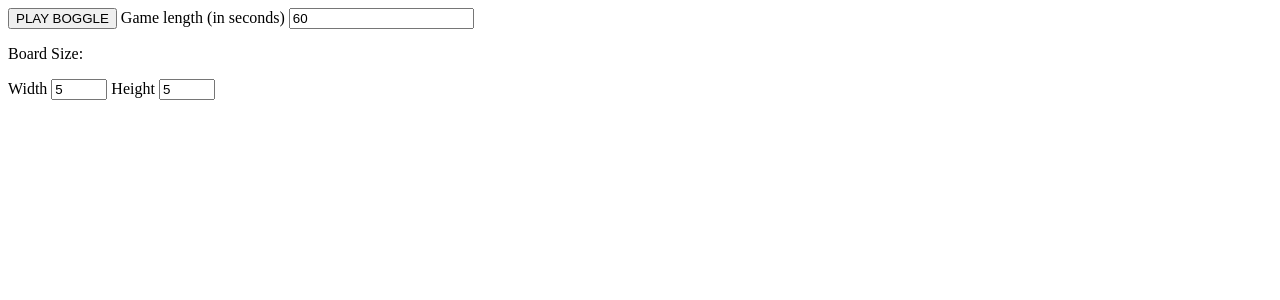
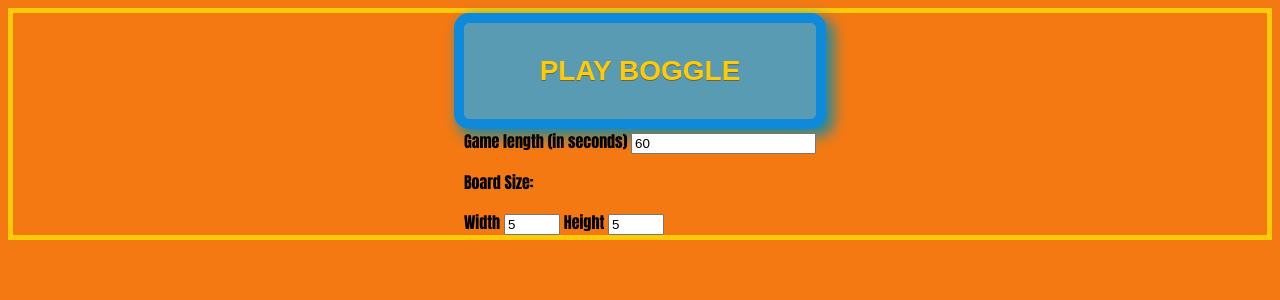
Before and after one commit to DJTwoTone/Flask_Boggle, a Flask app: page / in a window 1280 px wide. Shown: the top 300 px of the page. Run offline with Flask 2, Linux system fonts and the light colour scheme.

Commit message:
still needs styling

```diff
--- a/app.py
+++ b/app.py
@@ -45,14 +45,14 @@ def word_check():
     boggle_board = session['board']
     res = boggle_game.check_valid_word(boggle_board, word)
     # this calls on the global
-    # I'm not really sure why they want us to jsonify this data
     return res
 
 @app.route('/end_game')
 def end_game():
-    game_num = int(request.args['game_num'])
     high_score = int(request.args['high_score'])
     score = int(request.args['score'])
+    game_num = session['game_nums']
+    game_num = game_num + 1
     session['game_nums'] = game_num
     session['high_score'] = high_score
 
--- a/static/app.css
+++ b/static/app.css
@@ -0,0 +1,37 @@
+body {
+    background-color: #F57912;
+    font-family: 'Anton', sans-serif;
+
+}
+
+form {
+    border: 5px #FFCA08 solid;
+    display: flex;
+    align-items: center;
+    justify-content: center;
+    flex-direction: column;
+}
+
+
+.play-boggle {
+	box-shadow: 6px 6px 14px 2px #258999;
+	background-color:#599bb3;
+	border-radius:15px;
+	border:10px solid #0f8adb;
+	display:inline-block;
+	cursor:pointer;
+	color:#FFCA08;
+	font-family:Arial;
+	font-size:28px;
+	font-weight:bold;
+	padding:32px 76px;
+	text-decoration:none;
+	text-shadow:0px 1px 0px #66644a;
+}
+.play-boggle:hover {
+	background-color:#408c99;
+}
+.play-boggle:active {
+	position:relative;
+	top:1px;
+}
--- a/static/app.js
+++ b/static/app.js
@@ -1,7 +1,7 @@
 $guessForm = $('#guessForm');
 $message = $('#msg');
 $score = $('#score');
-$gameNum = $('#gameNum');
+// $gameNum = $('#gameNum');
 $highScore = $('#highScore');
 
 usedWords = []
@@ -61,9 +61,7 @@ async function storeStatsEndGame() {
     } else {
         newHigh = highScore;
     }
-    let game_num = parseInt($gameNum[0].textContent);
 
-    game_num = game_num + 1;
 
-    window.location.assign(`../end_game?high_score=${newHigh}&game_num=${game_num}&score=${currentScore}`);
+    window.location.assign(`../end_game?high_score=${newHigh}&score=${currentScore}`);
 }
--- a/templates/base.html
+++ b/templates/base.html
@@ -5,6 +5,7 @@
     <meta name="viewport" content="width=device-width, initial-scale=1.0">
     <title>{% block title%}{%endblock%}</title>
     <link rel="stylesheet" href="/static/app.css">
+    <link href="https://fonts.googleapis.com/css2?family=Anton&display=swap" rel="stylesheet">
 </head>
 <body>
     {% block content%} {% endblock %}
--- a/templates/endgame.html
+++ b/templates/endgame.html
@@ -13,7 +13,10 @@
 
 
 <form action="/play">
-    <button>PLAY AGAIN?</button>
+    <div>
+        <button class="play-boggle">PLAY AGAIN?</button>
+    </div>
+    <div>
         <label for="length">Game length (in seconds)</label>
         <input type="number" name="length" id="length" value="60">
         <p>Board Size:</p>
@@ -21,6 +24,7 @@
         <input type="number" name="width" id="width" value="5" min="4" max="20">
         <label for="height">Height</label>
         <input type="number" name="height" id="height" value="5" min="4" max="20">
+    </div>
 </form>
 
 {% endblock %}
--- a/templates/index.html
+++ b/templates/index.html
@@ -4,7 +4,10 @@
 
 {% block content %}
 <form action="/play">
-    <button>PLAY BOGGLE</button>
+    <div>
+        <button class="play-boggle">PLAY BOGGLE</button>
+    </div>
+    <div>
         <label for="length">Game length (in seconds)</label>
         <input type="number" name="length" id="length" value="60">
         <p>Board Size:</p>
@@ -12,6 +15,8 @@
         <input type="number" name="width" id="width" value="5" min="4" max="20">
         <label for="height">Height</label>
         <input type="number" name="height" id="height" value="5" min="4" max="20">
+
+    </div>
 </form>
 
 {% endblock %}
```
Also changed, not shown: test_app.py (+30 -7 lines), converter.py (added), 1 other file. Lines whose indentation alone changed are shown as unchanged.
